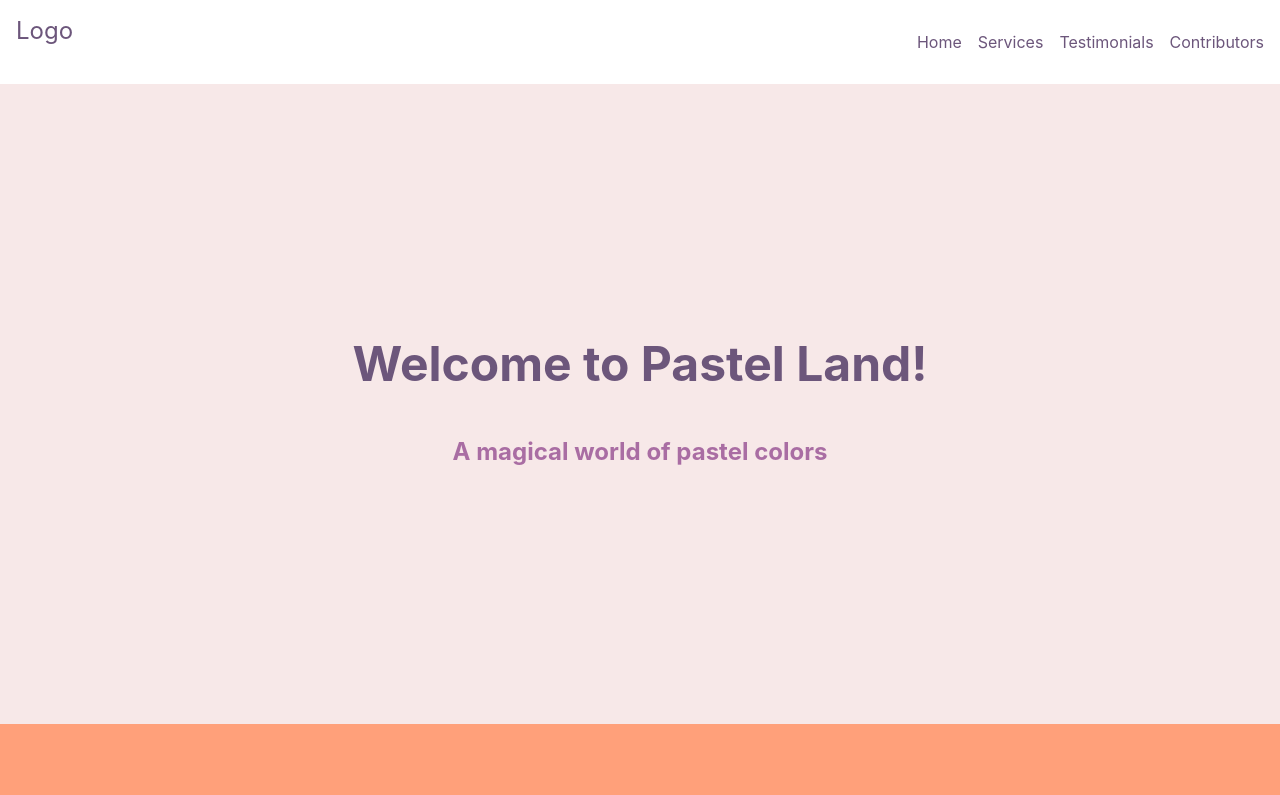
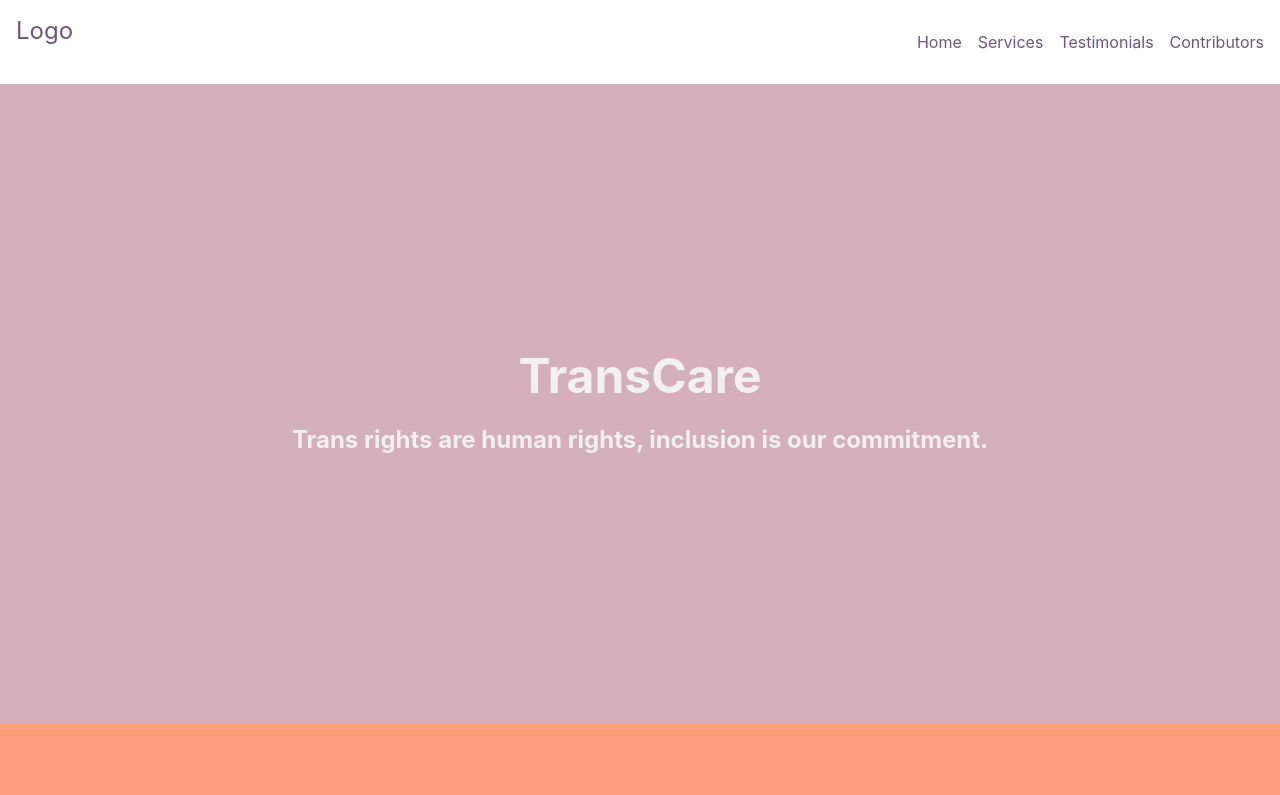
Before and after one commit to Mansi168/TransCare, a React (Create React App) app in the folder client/: page / in a window 1280 px wide. Shown: the top 795 px of the page. Built offline with nearby package versions, Linux system fonts and the light colour scheme.

Commit message:
Background changes

```diff
--- a/client/src/Components/LandingPage/HeroSection.js
+++ b/client/src/Components/LandingPage/HeroSection.js
@@ -7,26 +7,26 @@ const Hero = styled.section`
   align-items: center;
   justify-content: center;
   height: 80vh;
-  background-color: #f7e8e8;
+  background-color: #d4afb9;
 `;
 
 const Heading = styled.h1`
   font-size: 48px;
-  color: #6c567b;
-  margin-bottom: 24px;
+  color: #F5F0F0;
+  margin-bottom: 0px;
 `;
 
 const Subheading = styled.h2`
   font-size: 24px;
-  color: #a96da3;
+  color: #F5F0F0;
   margin-bottom: 48px;
 `;
 
 const HeroSection = () => {
   return (
     <Hero>
-      <Heading>Welcome to Pastel Land!</Heading>
-      <Subheading>A magical world of pastel colors</Subheading>
+      <Heading>TransCare</Heading>
+      <Subheading>Trans rights are human rights, inclusion is our commitment.</Subheading>
     </Hero>
   );
 };
```
